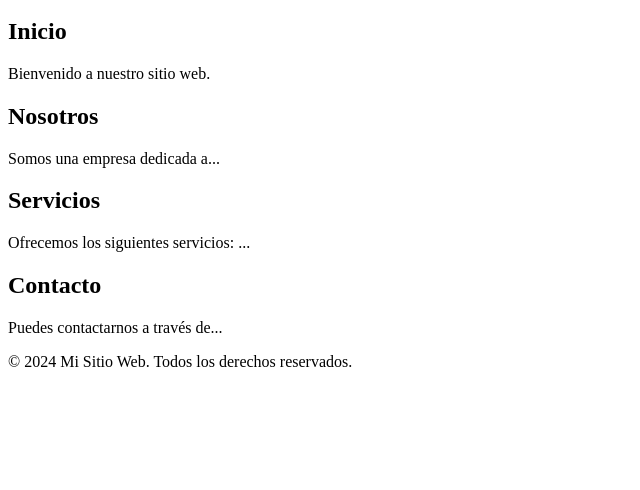
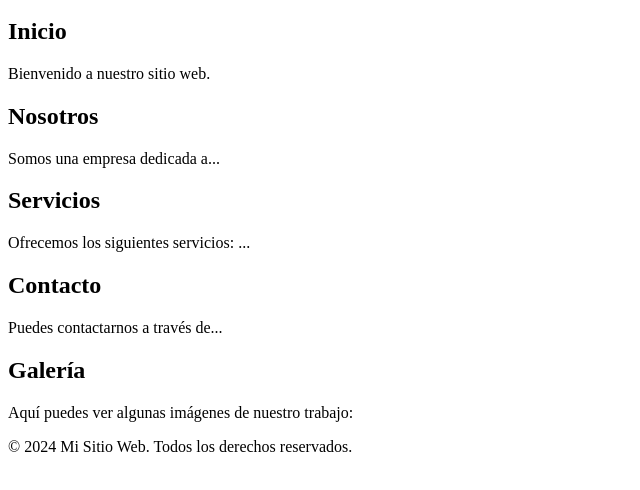
Before and after one commit to JuanHiguita77/RIWI-GitHub-practice, a plain HTML site: page index.html in a window 1280 px wide. Shown: the part 154-644 px from the top of the page, without its empty margins (0-640 px from the left). Drawn offline with Linux system fonts and the light colour scheme.

Commit message:
Modificacion pagina web

```diff
--- a/index.html
+++ b/index.html
@@ -41,6 +41,12 @@
             <h2>Contacto</h2>
             <p>Puedes contactarnos a través de...</p>
         </section>
+
+        <section id="galeria">
+            <h2>Galería</h2>
+            <p>Aquí puedes ver algunas imágenes de nuestro trabajo:</p>
+            <!-- Puedes agregar aquí el código para mostrar imágenes -->
+        </section>
     </main>
 
     <footer>
```
Also changed, not shown: 1 other file.
